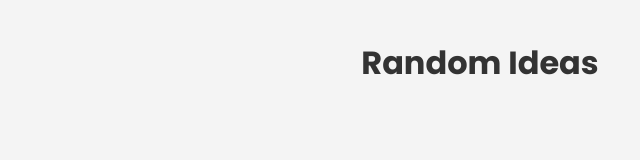
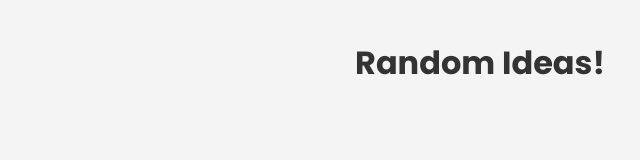
Before and after one commit to whatcodehaveyougit/randomideas-js-app, a website built with webpack: page client/src/template.html in a window 1280 px wide. Shown: the full height of the page, 160-800 px from the left. Built offline with nearby package versions, Linux system fonts and the light colour scheme; files whose address does not match are found by name.

Commit message:
Change header and build assets

```diff
--- a/client/src/template.html
+++ b/client/src/template.html
@@ -15,7 +15,7 @@
   </head>
   <body>
     <header>
-      <h1>Random Ideas</h1>
+      <h1>Random Ideas!</h1>
       <p id="user-id"></p>
       <button id="modal-btn">
         <i class="fa-solid fa-plus fa-2x"></i>
```
Also changed, not shown: client/public/index.html (+1 -1 lines).
